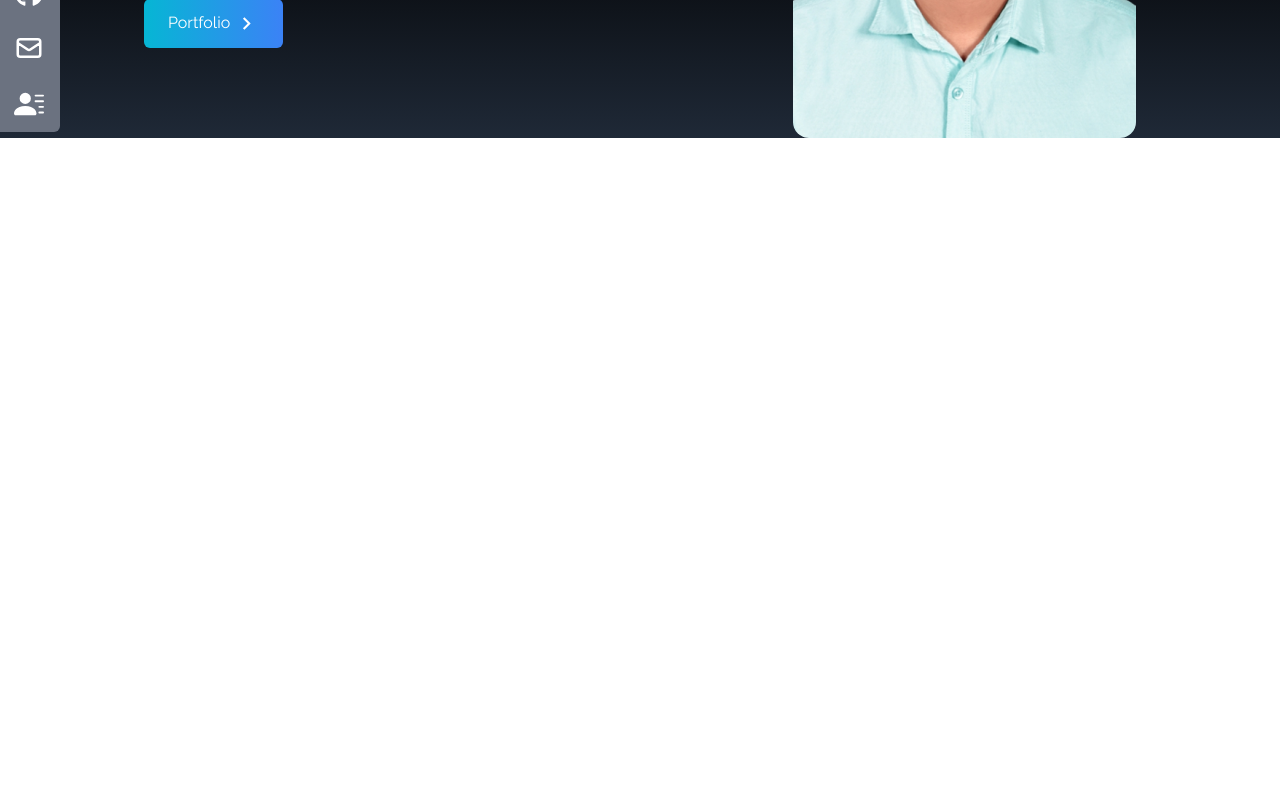
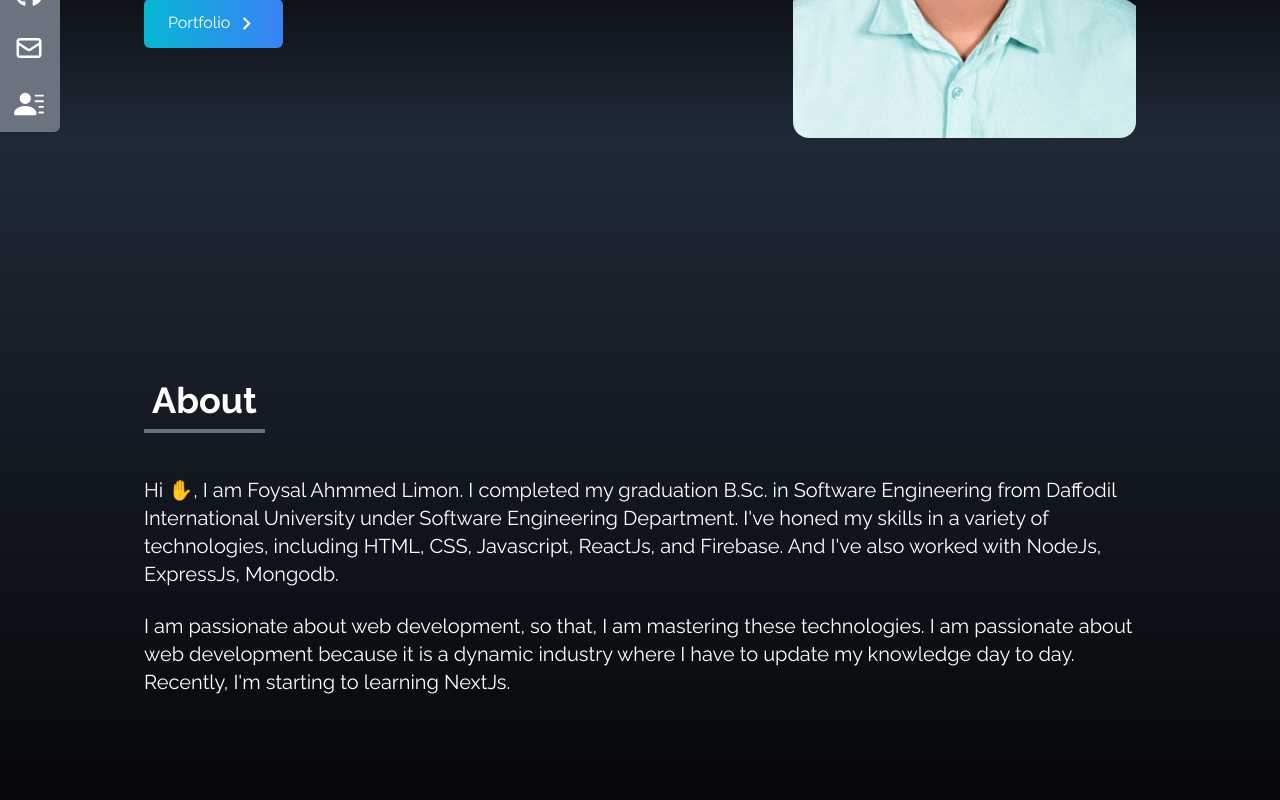
Before and after one commit to ifoysalahmmed/portfolio, a React (Vite) app: page / in a window 1280 px wide. Shown: the part 372-1172 px from the top of the page. Before the commit the page ends 800 px from the top, so only its background shows below. Built offline with nearby package versions, Linux system fonts and the light colour scheme.

Commit message:
added About Component

```diff
--- a/src/App.jsx
+++ b/src/App.jsx
@@ -2,12 +2,14 @@ import React from "react";
 import Navbar from "./components/Navbar";
 import Home from "./components/Home";
 import SocialLinks from "./components/SocialLinks";
+import About from "./components/About";
 
 const App = () => {
   return (
     <div>
       <Navbar></Navbar>
       <Home></Home>
+      <About></About>
       <SocialLinks></SocialLinks>
     </div>
   );
--- /dev/null
+++ b/src/components/About.jsx
@@ -0,0 +1,34 @@
+import React from "react";
+
+const About = () => {
+  return (
+    <div
+      name="about"
+      className="bg-gradient-to-b from-gray-800 to-black text-white w-full md:h-screen sm:h-full"
+    >
+      <div className="max-w-screen-lg mx-auto p-4 flex flex-col justify-center w-full h-full">
+        <div className="pb-8">
+          <p className="text-4xl font-bold p-2 inline border-b-4 border-gray-500">
+            About
+          </p>
+        </div>
+        <p className="text-xl pt-6">
+          Hi ✋, I am Foysal Ahmmed Limon. I completed my graduation B.Sc. in
+          Software Engineering from Daffodil International University under
+          Software Engineering Department. I've honed my skills in a variety of
+          technologies, including HTML, CSS, Javascript, ReactJs, and Firebase.
+          And I've also worked with NodeJs, ExpressJs, Mongodb.
+        </p>
+        <br />
+        <p className="text-xl">
+          I am passionate about web development, so that, I am mastering these
+          technologies. I am passionate about web development because it is a
+          dynamic industry where I have to update my knowledge day to day.
+          Recently, I'm starting to learning NextJs.
+        </p>
+      </div>
+    </div>
+  );
+};
+
+export default About;
```
